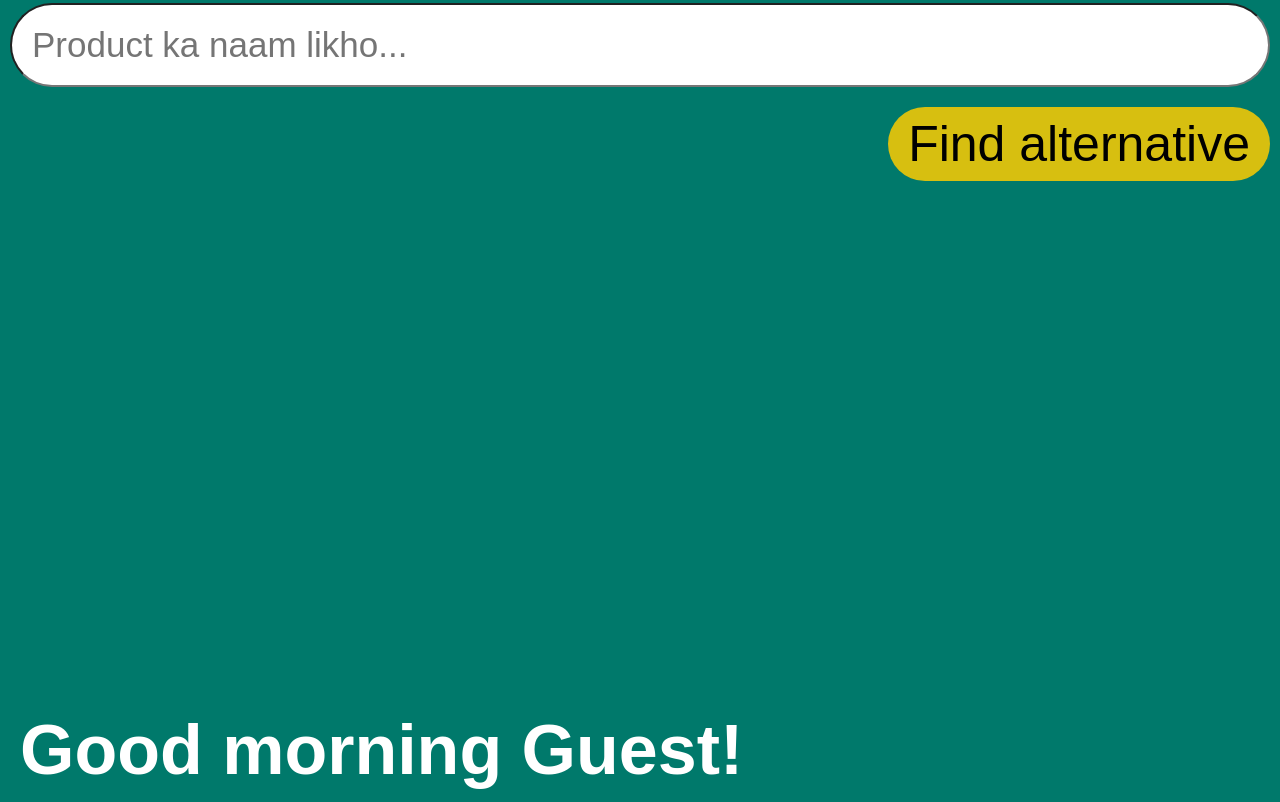
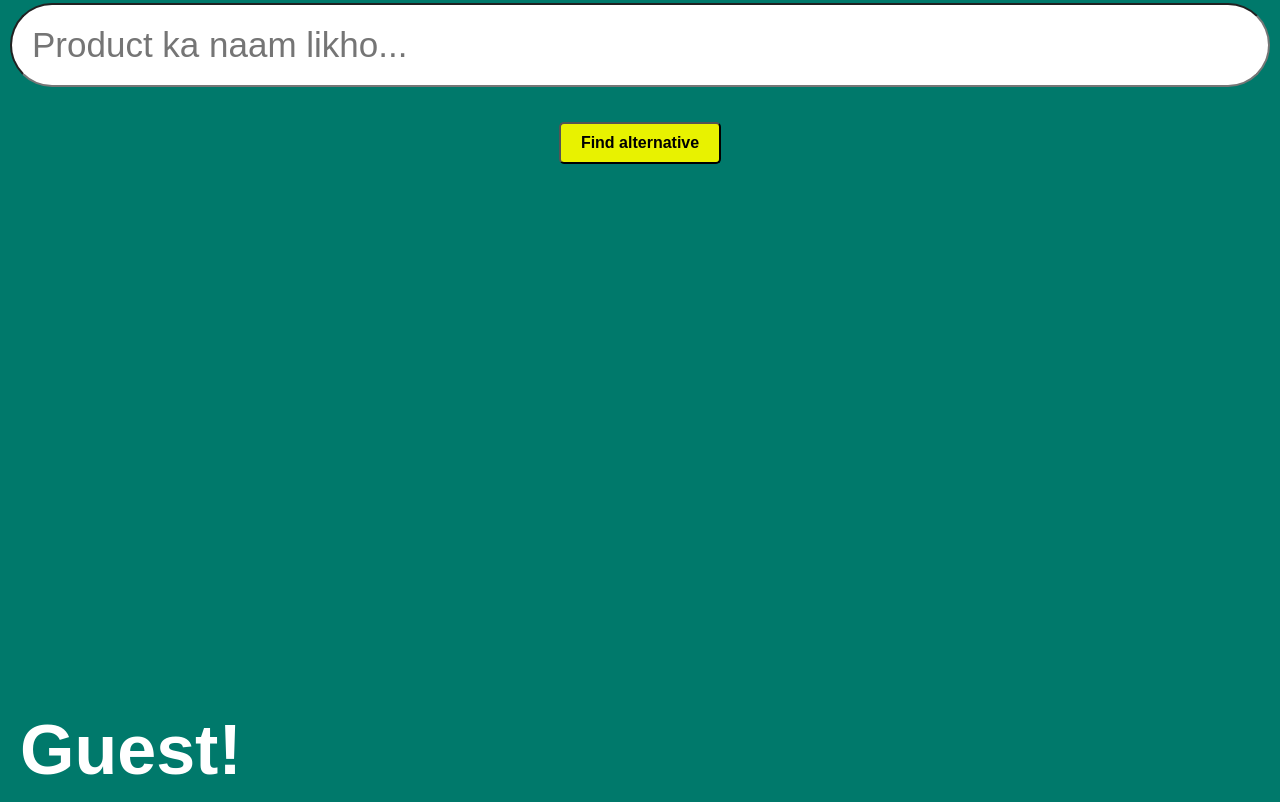
Before and after one commit to Dhanrajsuthar21/Medicine-finder-app, a plain HTML site: page main.html in a window 1280 px wide. Shown: the part 198-1000 px from the top of the page. Drawn offline with Linux system fonts and the light colour scheme.

Commit message:
Refactor greeting and button structure in main.html
update greeting and button structure in main.html

```diff
--- a/main.html
+++ b/main.html
@@ -27,9 +27,9 @@
         <div class="box">
           <p>Medicine name</p>
           <input type="text" id="search" oninput="filterFunction(event)" placeholder="Product ka naam likho...">
-          <p>
+          <button id="ramaaa">
             Find alternative
-          </p>
+          </button>
         </div>
 
         <div id="filter">
@@ -38,7 +38,10 @@
       </div>
 
       <div class="footer">
-        <h1>Good morning <span id="user"></span>!</h1>
+        <h1>
+          <span id="greet"> </span>
+          <span id="user"></span>!
+        </h1>
 
 
 
```
